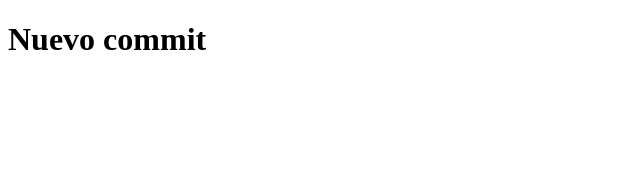
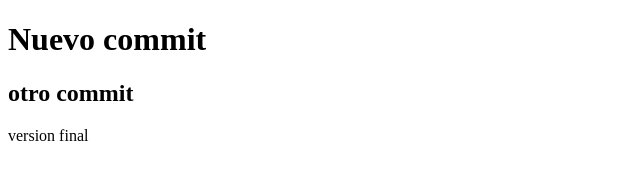
Before and after one commit to JuanFrAguirre/con_los_pibe, a plain HTML site: page index.html in a window 1280 px wide. Shown: the whole page, without its empty margins (0-640 px from the left). Drawn offline with Linux system fonts and the light colour scheme.

Commit message:
version final, ya lista para mergear

```diff
--- a/index.html
+++ b/index.html
@@ -7,5 +7,7 @@
 	</head>
 	<body>
 		<h1>Nuevo commit</h1>
+		<h2>otro commit</h2>
+		<p>version final</p>
 	</body>
 </html>
```
